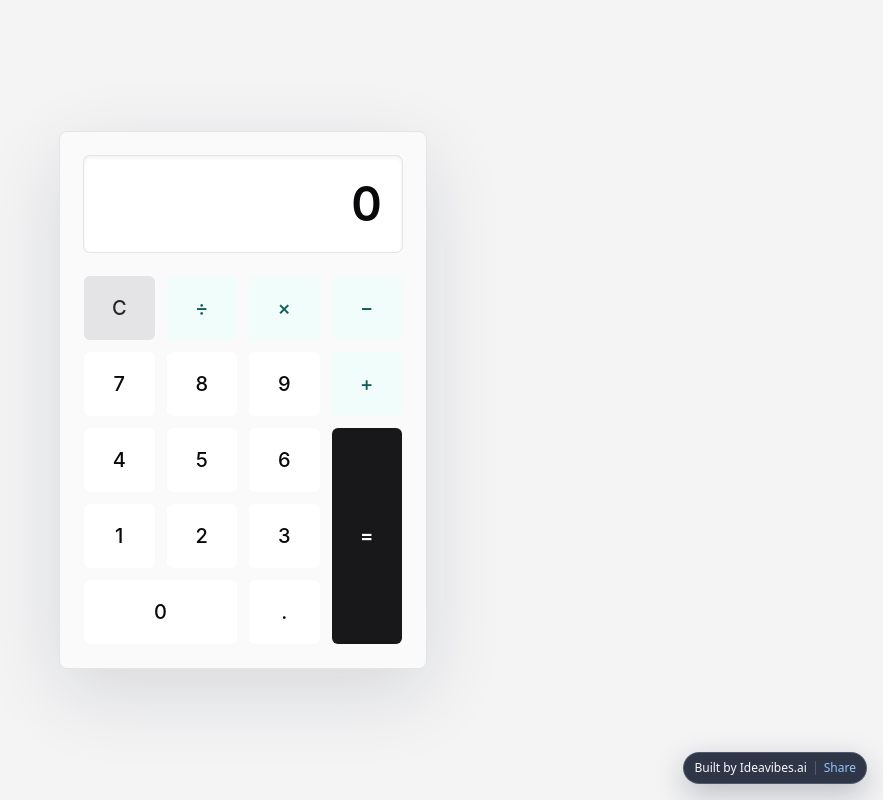
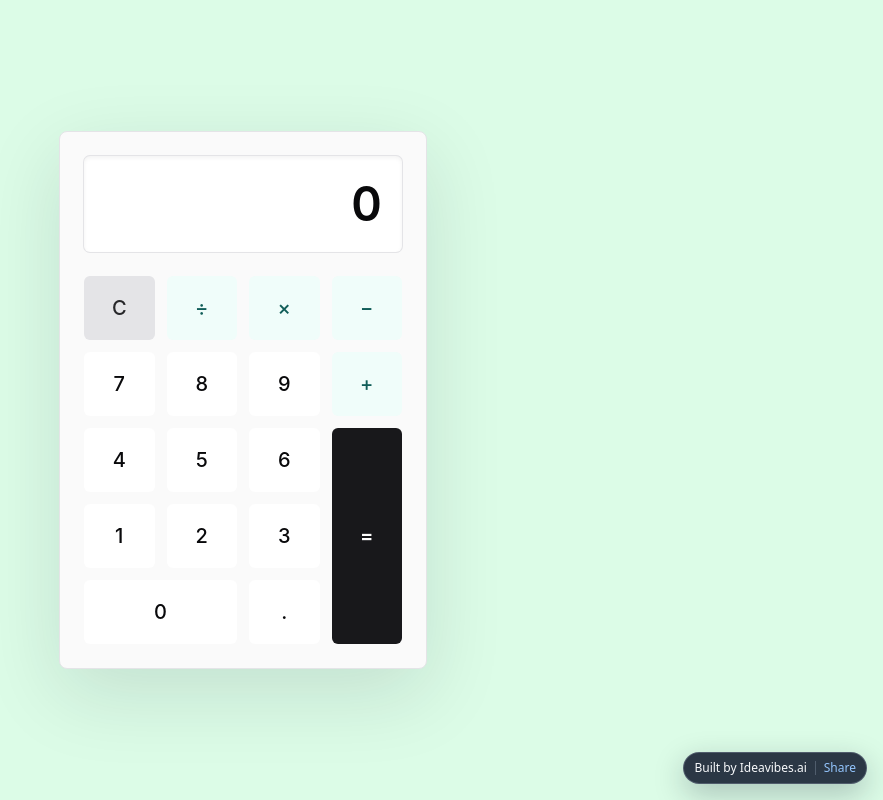
Before and after one commit to mtplayground/alex-0d18-minicalc, a React (Vite) app: page / in a window 1280 px wide. Shown: the whole page, without its empty margins (397-1280 px from the left). Built offline with nearby package versions, Linux system fonts and the light colour scheme.

Commit message:
feat: Change the app background to green

```diff
--- a/src/App.tsx
+++ b/src/App.tsx
@@ -7,7 +7,7 @@ function App() {
   const activeButton = useCalculatorKeyboard(actions);
 
   return (
-    <main className="flex min-h-screen items-center justify-center bg-zinc-100 p-4 text-zinc-950 sm:p-6">
+    <main className="flex min-h-screen items-center justify-center bg-green-100 p-4 text-zinc-950 sm:p-6">
       <CalculatorCard
         activeButton={activeButton}
         displayValue={state.display}
```
